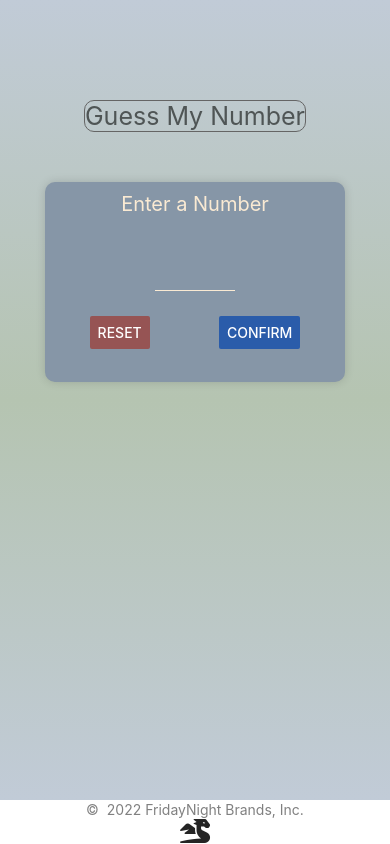
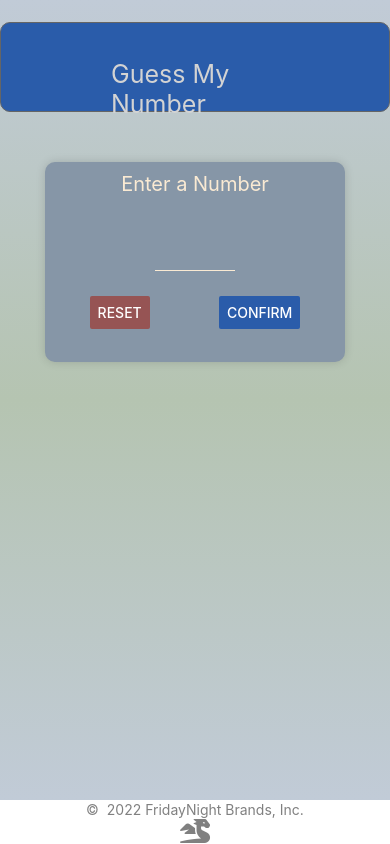
Before and after one commit to yellow0125/hw1-guessing, a React Native app in the folder guessing/: screen / in a window 390 px wide. Built offline with nearby package versions, Linux system fonts and the light colour scheme.

Commit message:
add more screen

```diff
--- a/guessing/App.js
+++ b/guessing/App.js
@@ -1,9 +1,12 @@
 import { StatusBar } from 'expo-status-bar';
 import { StyleSheet, View } from 'react-native';
-import Starting from './screens/Starting';
+import StartScreen from './screens/StartScreen';
 import { LinearGradient } from 'expo-linear-gradient';
 import Footer from './components/Footer';
+import Header from './components/Header';
+
 export default function App() {
+
   return (
     <>
       <View style={styles.container}>
@@ -11,7 +14,9 @@ export default function App() {
           colors={['#C1CBD7', '#B5C4B1', '#C1CBD7']}
           style={styles.background}
         />
-        <Starting></Starting>
+        <Header title ='Guess My Number'>
+        </Header>
+        <StartScreen></StartScreen>
         <StatusBar style="auto" />
       </View>
       <View style={styles.footer}>
--- a/guessing/components/Footer.js
+++ b/guessing/components/Footer.js
@@ -9,6 +9,7 @@ export default function Footer() {
         <Icon
         name='dragon'
         type='font-awesome-5'
+        color={'grey'}
         />
     </View>
   )
--- a/guessing/components/Header.js
+++ b/guessing/components/Header.js
@@ -14,15 +14,26 @@ export default function Header(props) {
 
 const styles = StyleSheet.create({
   title:{
-    borderStyle:'solid',
+
     borderColor:'#656565',
     borderRadius: 10,
     borderWidth: 1,
-    marginTop: 100,
+
+    marginTop: 22,
     marginBottom:50,
+
     alignSelf: "center",
     justifyContent: 'center',
     fontSize:25,
-    color:'#4f5555'
+    color:'#4f5555',
+
+    width: '100%',
+    backgroundColor:'#2a5caa',
+    paddingTop: 36,
+    height: 90,
+    paddingLeft:110 ,
+    paddingRight:110 ,
+    color:'lightgrey'
+
   },
 });
--- a/guessing/screens/Starting.js
+++ b/guessing/screens/StartScreen.js
@@ -9,8 +9,7 @@ export default function Starting() {
   return (
     <>
       <View>
-        <Header title ='Guess My Number'>
-        </Header>
+
       </View>
       <View>
         <Card></Card>
```
Also changed, not shown: guessing/components/Card.js (+11 -7 lines), guessing/screens/EndScreend.js (added, +10 -0 lines), guessing/screens/GameScreen.js (added, +10 -0 lines).
